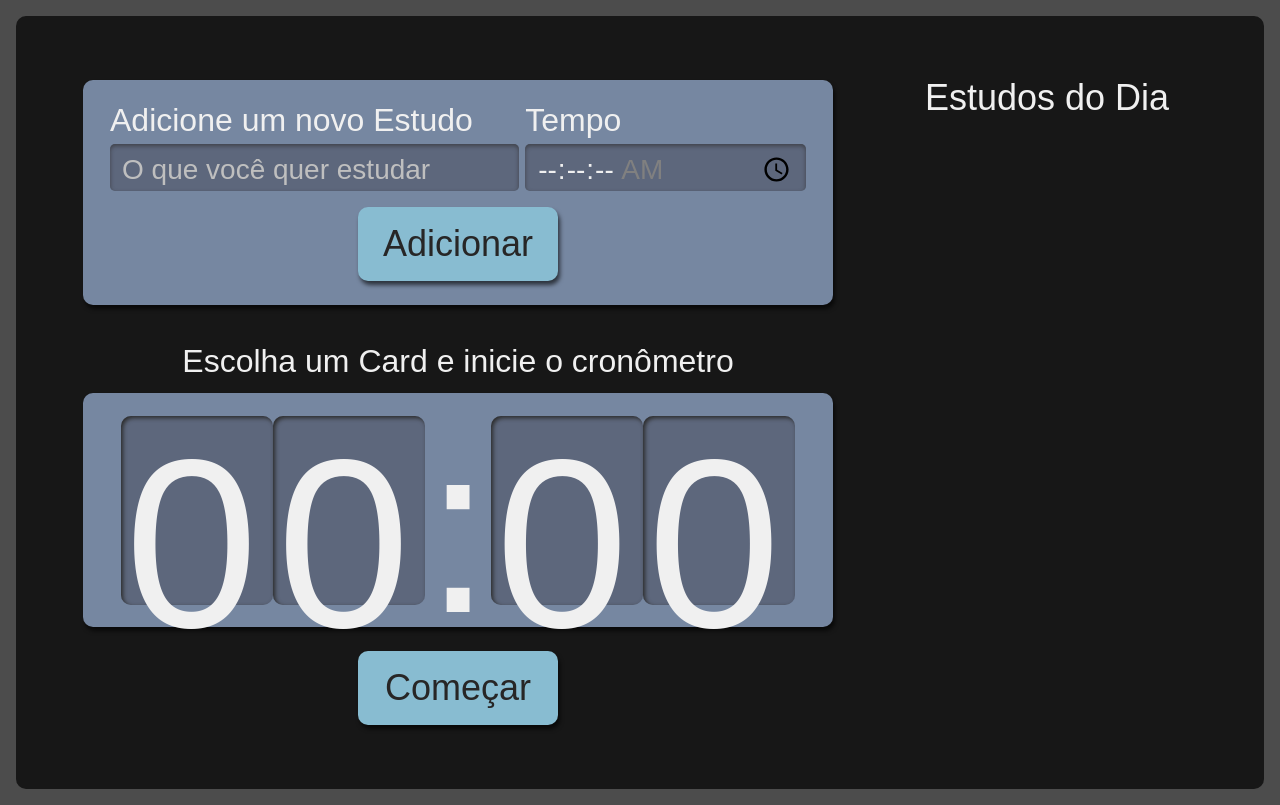
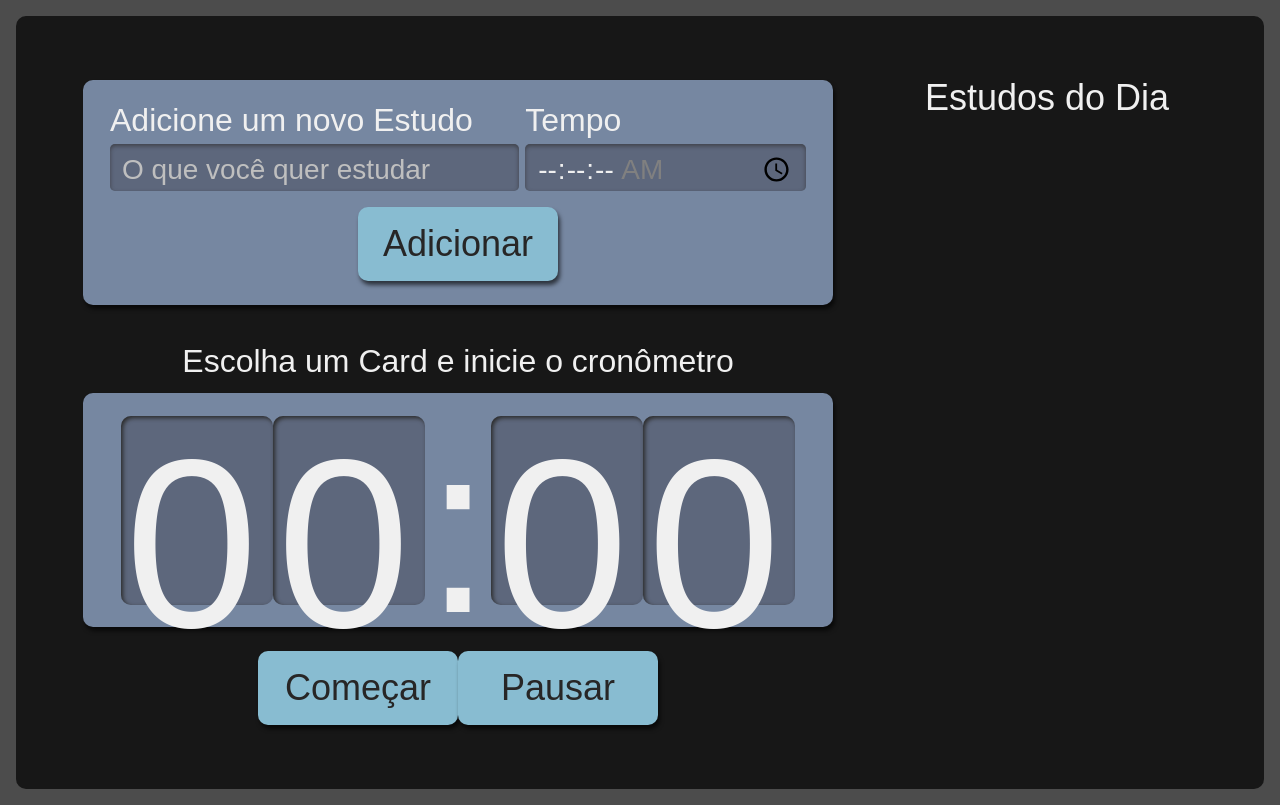
Before and after one commit to pennAls/Alura_Cursos, a React (Create React App) app in the folder Front-End/React com TS/my-studies/: page / in a window 1280 px wide. Built offline with nearby package versions, Linux system fonts and the light colour scheme.

Commit message:
Featrue Troca de tarefas em tempo real

```diff
--- a/Front-End/React com TS/my-studies/src/App.tsx
+++ b/Front-End/React com TS/my-studies/src/App.tsx
@@ -13,7 +13,9 @@ export const SelectContext = createContext<{
 
 export const TarefaContext = createContext<{
   selectedTarefa: Itarefa | undefined;
+  tarefas: Itarefa[];
 }>({
+  tarefas: [],
   selectedTarefa: undefined,
 });
 
@@ -37,8 +39,9 @@ function App() {
       setTarefas((tarefasAntigas) =>
         tarefasAntigas.map((tarefa) => ({
           ...tarefa,
-          completed: tarefa.id === selectedTarefa?.id ? true : false,
+          completed: tarefa.id === selectedTarefa.id ? true : tarefa.completed,
           selected: false,
+          isCronometroRodando: false,
         }))
       );
     }
@@ -46,11 +49,11 @@ function App() {
 
   return (
     <SelectContext.Provider value={{ selectTarefa }}>
-      <TarefaContext.Provider value={{ selectedTarefa }}>
+      <TarefaContext.Provider value={{ selectedTarefa, tarefas }}>
         <div className={style.AppStyle}>
           <Formulario setTarefas={setTarefas} />
           <Lista tarefas={tarefas} />
-          <Cronometro finishTarefa={finishTarefa} />
+          <Cronometro finishTarefa={finishTarefa} setTarefas={setTarefas} />
         </div>
       </TarefaContext.Provider>
     </SelectContext.Provider>
--- a/Front-End/React com TS/my-studies/src/common/utils/time.ts
+++ b/Front-End/React com TS/my-studies/src/common/utils/time.ts
@@ -1,6 +1,17 @@
 export const timeToSeconds = (tempo: string) => {
-  const [horas, min, sec] = tempo.split(':');
+  const [horas, min, sec] = tempo.split(":");
   const horasEmSec = Number(horas) * 3600;
   const minEmSec = Number(min) * 60;
   return horasEmSec + minEmSec + Number(sec);
 };
+
+export const secondsToTime = (segundos: number) => {
+  const horas = Math.floor(segundos / 3600);
+  const minutos = Math.floor((segundos % 3600) / 60);
+  const segundosRestantes = segundos % 60;
+
+  return `${String(horas).padStart(2, "0")}:${String(minutos).padStart(
+    2,
+    "0"
+  )}:${String(segundosRestantes).padStart(2, "0")}`;
+};
--- a/Front-End/React com TS/my-studies/src/components/Cronometro/Cronometro.tsx
+++ b/Front-End/React com TS/my-studies/src/components/Cronometro/Cronometro.tsx
@@ -1,28 +1,75 @@
-import { useContext, useEffect, useState } from "react";
+import { useContext, useEffect, useRef, useState } from "react";
 import { TarefaContext } from "../../App";
 import Botao from "../Botao";
 import Relogio from "./Relogio";
 import style from "./cronometro.module.scss";
-import { timeToSeconds } from "../../common/utils/time";
+import { secondsToTime, timeToSeconds } from "../../common/utils/time";
 import { Itarefa } from "../../types/Itarefa";
 
-export const Cronometro = ({ finishTarefa }: { finishTarefa: () => void }) => {
+interface Props {
+  finishTarefa: () => void;
+  setTarefas: React.Dispatch<React.SetStateAction<Itarefa[]>>;
+}
+
+export const Cronometro = ({ finishTarefa, setTarefas }: Props) => {
   const { selectedTarefa } = useContext(TarefaContext);
   const tempo = (selectedTarefa as Itarefa)?.tempo ?? "00:00:00";
   const [tempoSeconds, setTempo] = useState<number>(0);
+  const timerRef = useRef<NodeJS.Timeout | null>(null);
+  const isPaused = useRef<boolean>(false);
 
   useEffect(() => {
     setTempo(timeToSeconds(tempo));
   }, [selectedTarefa, tempo]);
 
+  const atualizarCronometroRodando = (valor: boolean) => {
+    setTarefas((tarefasAntigas) =>
+      tarefasAntigas.map((tarefa) =>
+        tarefa.id === selectedTarefa?.id
+          ? {
+              ...tarefa,
+              isCronometroRodando: valor,
+            }
+          : tarefa
+      )
+    );
+  };
+
   const regressiva = (tempo: number) => {
-    setTimeout(() => {
-      if (tempo > 0) {
-        setTempo((tempo -= 1));
-        return regressiva(tempo);
+    if (tempo > 0 && !isPaused.current && selectedTarefa) {
+      timerRef.current = setTimeout(() => {
+        const updatedTempo = tempo - 1;
+        setTarefas((tarefasAntigas) =>
+          tarefasAntigas.map((tarefa) =>
+            tarefa.id === selectedTarefa.id
+              ? {
+                  ...tarefa,
+                  tempo: secondsToTime(updatedTempo),
+                  isCronometroRodando: true,
                 }
-      finishTarefa()
+              : tarefa
+          )
+        );
+        setTempo(updatedTempo);
+        regressiva(updatedTempo);
       }, 1000);
+    } else {
+      finishTarefa();
+    }
+  };
+
+  const pausarCronometro = () => {
+    if (timerRef.current) {
+      clearTimeout(timerRef.current);
+      isPaused.current = true;
+      atualizarCronometroRodando(false);
+    }
+  };
+
+  const retomarCronometro = () => {
+    isPaused.current = false;
+    atualizarCronometroRodando(true);
+    regressiva(tempoSeconds);
   };
 
   return (
@@ -31,13 +78,20 @@ export const Cronometro = ({ finishTarefa }: { finishTarefa: () => void }) => {
       <div className={style.relogioWrapper}>
         <Relogio tempo={tempoSeconds} />
       </div>
+      <div>
         <Botao
           onClick={() => {
+            if (isPaused.current) {
+              retomarCronometro();
+            } else {
               regressiva(tempoSeconds);
+            }
           }}
         >
-        Começar
+          {isPaused.current ? "Retomar" : "Começar"}
         </Botao>
+        <Botao onClick={pausarCronometro}>Pausar</Botao>
+      </div>
     </div>
   );
 };
--- a/Front-End/React com TS/my-studies/src/components/Formulario/Formulario.tsx
+++ b/Front-End/React com TS/my-studies/src/components/Formulario/Formulario.tsx
@@ -17,9 +17,14 @@ export class Formulario extends React.Component<{
       e.preventDefault();
       this.props.setTarefas((tarefasAntigas) => [
         ...tarefasAntigas,
-        { ...this.state, selected: false, completed: false, id: uuidv4() },
-      ]
-    );
+        {
+          ...this.state,
+          selected: false,
+          completed: false,
+          id: uuidv4(),
+          isCronometroRodando: false,
+        },
+      ]);
       this.setState({ tarefa: "", tempo: "" });
     };
 
--- a/Front-End/React com TS/my-studies/src/components/Lista/item/item.tsx
+++ b/Front-End/React com TS/my-studies/src/components/Lista/item/item.tsx
@@ -1,10 +1,18 @@
-import { useContext} from "react";
+import {useContext} from "react";
 import { Itarefa } from "../../../types/Itarefa";
 import style from "../Lista.module.scss";
-import { SelectContext } from "../../../App";
+import { SelectContext, TarefaContext } from "../../../App";
 
-export const Item = ({ tarefa, tempo, selected, completed, id }: Itarefa) => {
+export const Item = ({
+  tarefa,
+  tempo,
+  selected,
+  completed,
+  id,
+  isCronometroRodando,
+}: Itarefa) => {
   const { selectTarefa } = useContext(SelectContext);
+   const {tarefas} = useContext(TarefaContext);
 
   // useEffect(() => {
   //   console.log("item atual renderizado: ", {
@@ -16,17 +24,18 @@ export const Item = ({ tarefa, tempo, selected, completed, id }: Itarefa) => {
   //   });
   // }, [tarefa, tempo, selected, completed, id]);
 
+  const handleClick = () => {
+    const cronometroRodando = tarefas.some(tarefa => tarefa.isCronometroRodando);
+    if (cronometroRodando) {
+      alert("Pause a tarefa atual antes de mudar!");
+    } else {
+      selectTarefa({ tarefa, id, tempo, selected, completed });
+    }
+  };
+
   return (
     <li
-      onClick={() => !completed &&
-        selectTarefa({
-          tarefa,
-          id,
-          tempo,
-          selected,
-          completed,
-        })
-      }
+      onClick={handleClick}
       className={`${style.item} ${selected ? style.itemSelecionado : ""} ${
         completed ? style.itemCompletado : ""
       }`}
--- a/Front-End/React com TS/my-studies/src/types/Itarefa.ts
+++ b/Front-End/React com TS/my-studies/src/types/Itarefa.ts
@@ -4,4 +4,5 @@ export interface Itarefa {
     selected:boolean;
     completed:boolean;
     id:string
+    isCronometroRodando?:boolean
   }
```
Lines whose indentation alone changed are shown as unchanged.
